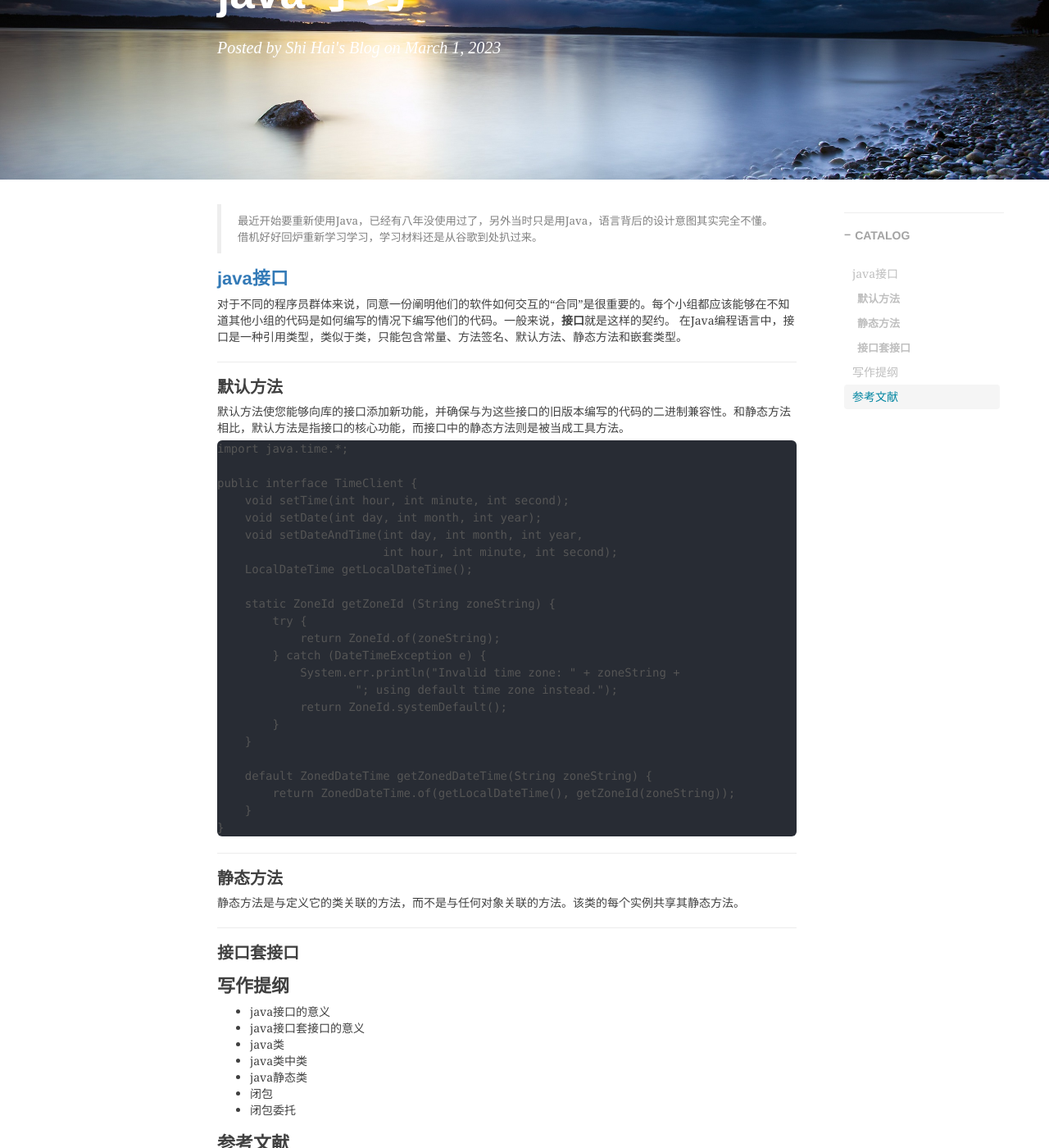
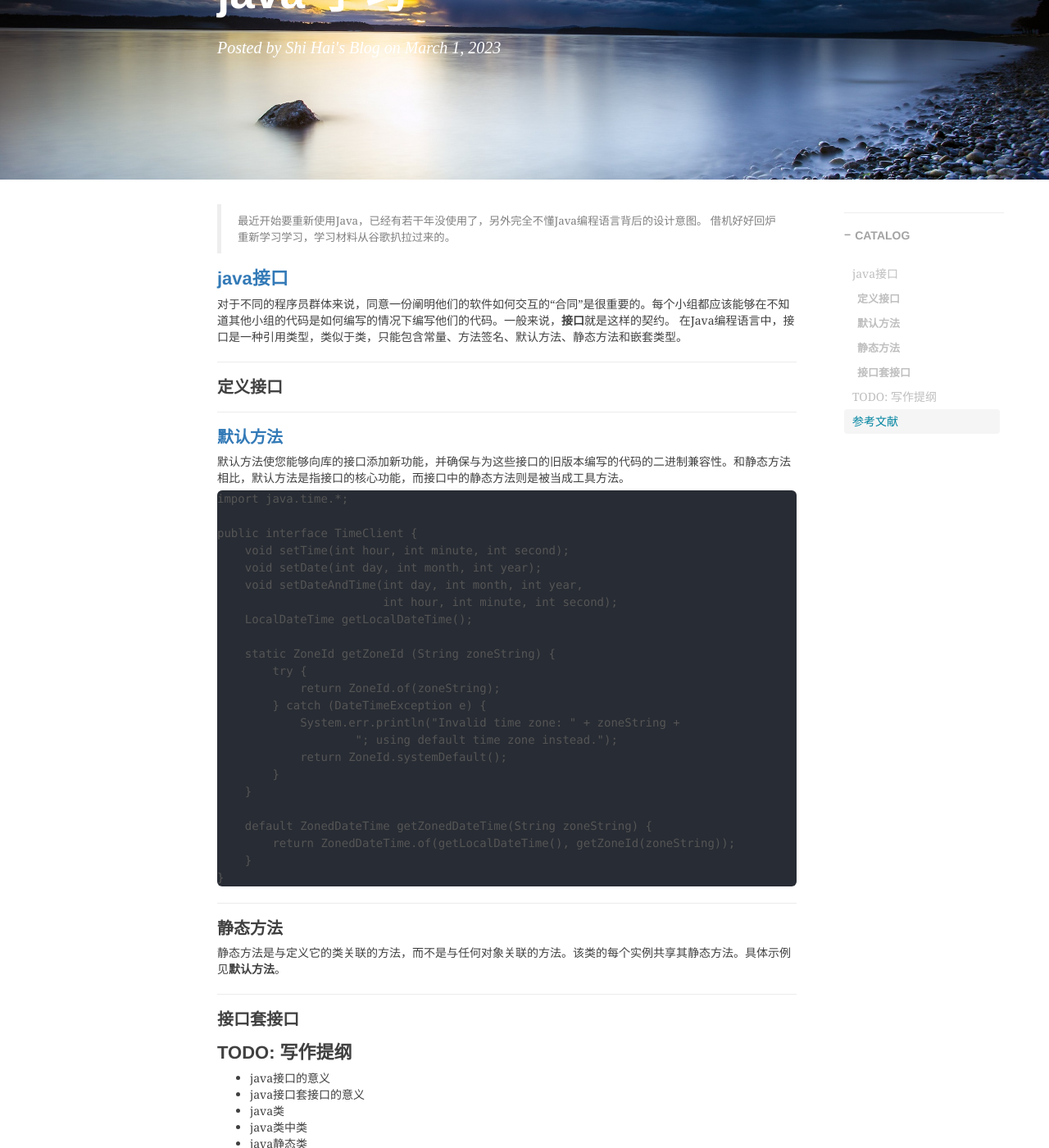
Before and after one commit to shihai1991/shihai1991.github.io, a Jekyll site: the page built from _posts/2023-03-01-java接口学习.md, in a window 1280 px wide and 1400 px high, scrolled down 236 px. Shown: the whole window at 82% size. Built offline with Jekyll 4.4.1, drawn with Linux system fonts in a browser that asks for light colours; nearby versions of some CDN libraries; comment, search, counter and statistics services are not loaded.

Commit message:
Update 2023-03-01-java接口学习.md

````diff
--- a/_posts/2023-03-01-java接口学习.md
+++ b/_posts/2023-03-01-java接口学习.md
@@ -8,14 +8,16 @@
   - java
 time: '2023.03.14 14:21:00'
 ---
-> 最近开始要重新使用Java，已经有八年没使用过了，另外当时只是用Java，语言背后的设计意图其实完全不懂。
-> 借机好好回炉重新学习学习，学习材料还是从谷歌到处扒过来。
+> 最近开始要重新使用Java，已经有若干年没使用了，另外完全不懂Java编程语言背后的设计意图。
+> 借机好好回炉重新学习学习，学习材料从谷歌扒拉过来的。
 
 # [java接口](https://docs.oracle.com/javase/tutorial/java/IandI/createinterface.html)
 对于不同的程序员群体来说，同意一份阐明他们的软件如何交互的“合同”是很重要的。每个小组都应该能够在不知道其他小组的代码是如何编写的情况下编写他们的代码。一般来说，**接口**就是这样的契约。
 在Java编程语言中，接口是一种引用类型，类似于类，只能包含常量、方法签名、默认方法、静态方法和嵌套类型。
 
-## 默认方法
+## 定义接口
+
+## [默认方法](https://docs.oracle.com/javase/tutorial/java/IandI/defaultmethods.html)
 默认方法使您能够向库的接口添加新功能，并确保与为这些接口的旧版本编写的代码的二进制兼容性。和静态方法相比，默认方法是指接口的核心功能，而接口中的静态方法则是被当成工具方法。
 ```
 import java.time.*;
@@ -44,11 +46,11 @@
 ```
 
 ## 静态方法
-静态方法是与定义它的类关联的方法，而不是与任何对象关联的方法。该类的每个实例共享其静态方法。
+静态方法是与定义它的类关联的方法，而不是与任何对象关联的方法。该类的每个实例共享其静态方法。具体示例见**默认方法**。
 
 ## 接口套接口
 
-# 写作提纲
+# TODO: 写作提纲
 - java接口的意义
 - java接口套接口的意义
 - java类
@@ -58,6 +60,7 @@
 - 闭包委托
 
 # 参考文献
+- [java官方文档](https://docs.oracle.com/javase/tutorial/java/)
 - [菜鸟教程-Java接口](https://www.runoob.com/java/java-interfaces.html)
 - [Java的接口定义中再定义另一个接口有什么用？](https://www.zhihu.com/question/47633768)
 - [一文彻底搞懂Java static关键字](https://tobebetterjavaer.com/oo/static.html)
````
